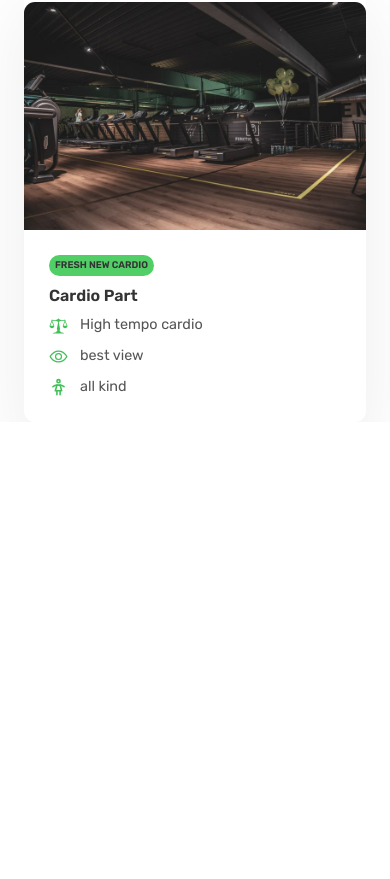
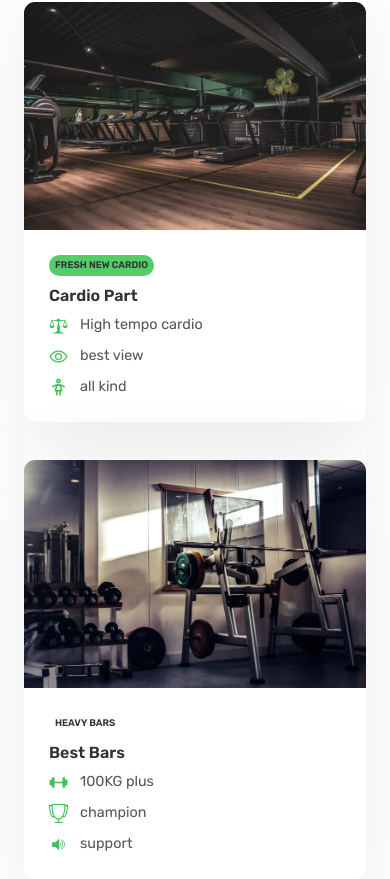
Before and after one commit to tornike2002/fresh-lime-gym, a Next.js app: page / in a window 390 px wide. Shown: the part 2958-3837 px from the top of the page. Before the commit the page ends 3380 px from the top, so only its background shows below. Built offline with nearby package versions, Linux system fonts and the light colour scheme.

Commit message:
heavy bars mobile card is done

```diff
--- a/components/inside/InsideUs.tsx
+++ b/components/inside/InsideUs.tsx
@@ -1,3 +1,4 @@
+import BestBarsCard from "./insideCards/BestBarsCard";
 import CardioCard from "./insideCards/CardioCard";
 
 const InsideUs = () => {
@@ -14,6 +15,7 @@ const InsideUs = () => {
         At our gym u will find everything u need
       </p>
       <CardioCard />
+      <BestBarsCard />
     </section>
   );
 };
--- /dev/null
+++ b/components/inside/insideCards/BestBarsCard.tsx
@@ -0,0 +1,39 @@
+import Image from "next/image";
+import bestBards from "../../../assets/work/card-img-2.jpg";
+import { IoBarbell } from "react-icons/io5";
+import { TfiCup } from "react-icons/tfi";
+import { GiSpeaker } from "react-icons/gi";
+const BestBarsCard = () => {
+  return (
+    <div
+      className="shadow-insite-card font-Rubik hover:-translate-y-[15px]
+ transition-all duration-500 ease rounded-[11px] pt-[38px]"
+    >
+      <Image src={bestBards} alt="cardio" className="w-full rounded-t-[11px]" />
+      <div className="p-[25px] flex flex-col gap-3">
+        <p
+          className="bg-[##94d82d] text-[#333]
+     text-[9.6px] rounded-full font-semibold px-[6px] py-[3px] w-fit"
+        >
+          HEAVY BARS
+        </p>
+        <h2 className="font-semibold text-[16px] text-[#333] leading-[1]">
+          Best Bars
+        </h2>
+        <ul className="text-[#555] text-[14.4px] leading-[1] flex flex-col gap-3">
+          <li className="flex items-center gap-3">
+            <IoBarbell className="text-[19px] text-[#40c057]" /> 100KG plus
+          </li>
+          <li className="flex items-center gap-3">
+            <TfiCup className="text-[19px] text-[#40c057]" /> champion
+          </li>
+          <li className="flex items-center gap-3">
+            <GiSpeaker className="text-[19px] text-[#40c057]" /> support
+          </li>
+        </ul>
+      </div>
+    </div>
+  );
+};
+
+export default BestBarsCard;
```
